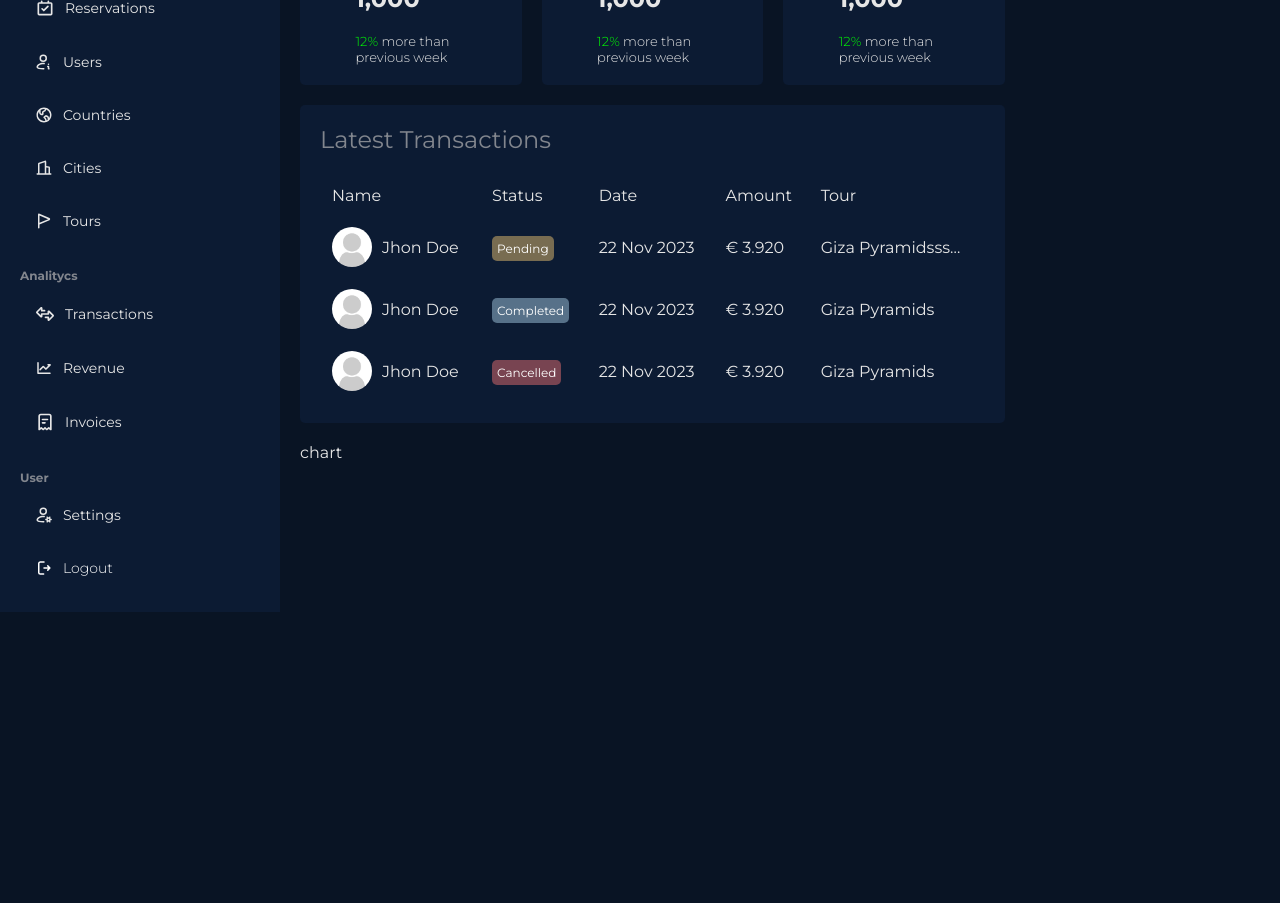
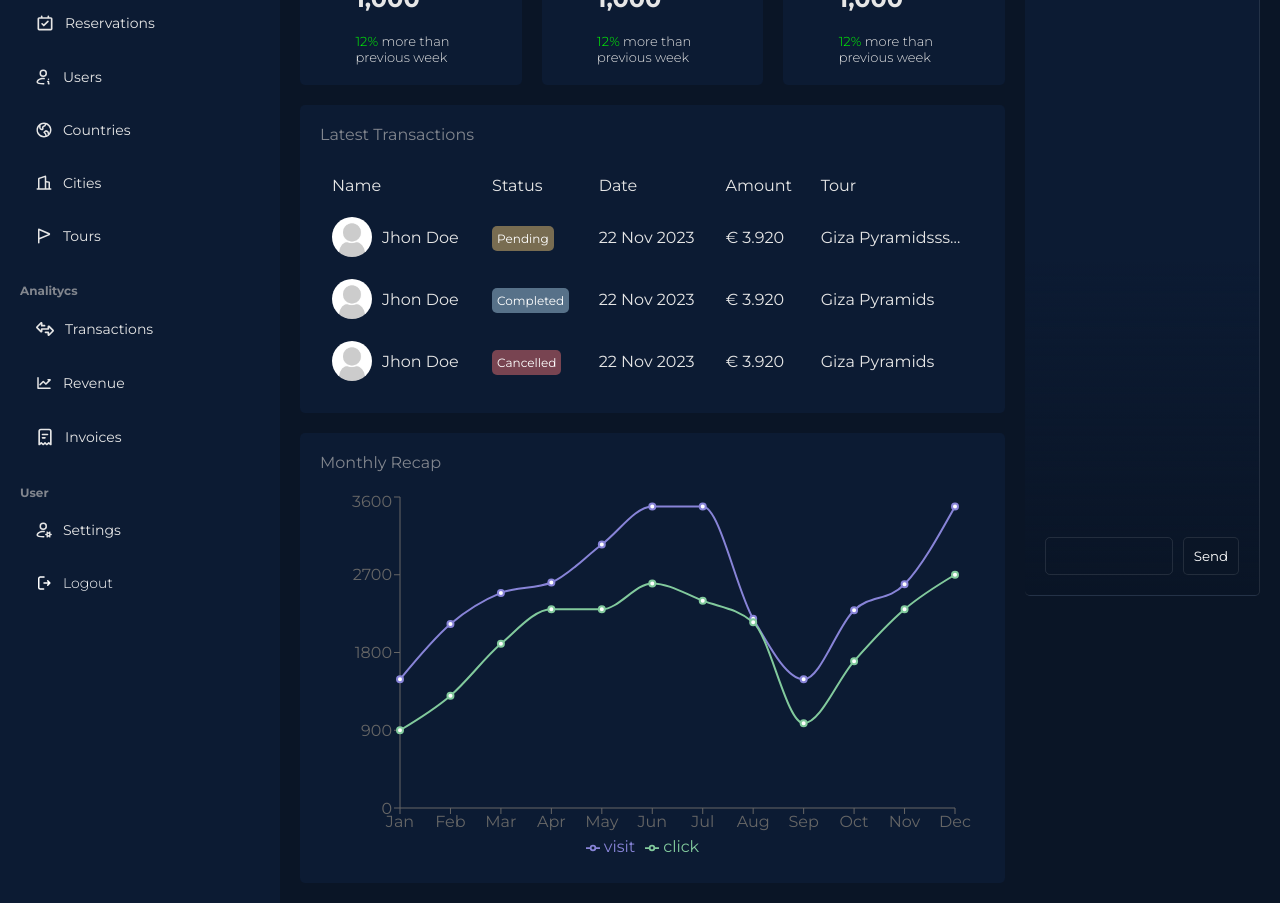
Before and after one commit to BrianZenhom/moonvalleytours-dashboard, a Next.js app: page /dashboard in a window 1280 px wide. Shown: the part 200-1103 px from the top of the page. Before the commit the page ends 812 px from the top, so only its background shows below. Built offline with nearby package versions, Linux system fonts and the light colour scheme.

Commit message:
Update chart component and rightbar styles

```diff
--- a/app/ui/dashboard/chart/chart.jsx
+++ b/app/ui/dashboard/chart/chart.jsx
@@ -1,5 +1,120 @@
+'use client';
+
+import {
+  LineChart,
+  Line,
+  XAxis,
+  YAxis,
+  Tooltip,
+  Legend,
+  ResponsiveContainer,
+} from 'recharts';
+
 import styles from './chart.module.css';
 
+const data = [
+  {
+    name: 'Jan',
+    visit: 1490,
+    click: 900,
+  },
+  {
+    name: 'Feb',
+    visit: 2130,
+    click: 1300,
+  },
+  {
+    name: 'Mar',
+    visit: 2490,
+    click: 1900,
+  },
+  {
+    name: 'Apr',
+    visit: 2610,
+    click: 2300,
+  },
+  {
+    name: 'May',
+    visit: 3050,
+    click: 2300,
+  },
+  {
+    name: 'Jun',
+    visit: 3490,
+    click: 2600,
+  },
+  {
+    name: 'Jul',
+    visit: 3490,
+    click: 2400,
+  },
+  {
+    name: 'Aug',
+    visit: 2190,
+    click: 2150,
+  },
+  {
+    name: 'Sep',
+    visit: 1490,
+    click: 980,
+  },
+  {
+    name: 'Oct',
+    visit: 2290,
+    click: 1700,
+  },
+  {
+    name: 'Nov',
+    visit: 2590,
+    click: 2300,
+  },
+  {
+    name: 'Dec',
+    visit: 3490,
+    click: 2700,
+  },
+];
+
 export default function Chart() {
-  return <div className={styles.container}>chart</div>;
+  return (
+    <div className={styles.container}>
+      <h2 className={styles.title}>Monthly Recap</h2>
+      <ResponsiveContainer width="100%" height="90%">
+        <LineChart
+          width={300}
+          height={100}
+          data={data}
+          margin={{
+            top: 5,
+            right: 30,
+            left: 20,
+            bottom: 5,
+          }}
+        >
+          <XAxis dataKey="name" />
+          <YAxis />
+          <Tooltip
+            contentStyle={{
+              background: '#091424',
+              border: 'none',
+              borderRadius: '5px',
+            }}
+          />
+          <Legend />
+          <Line
+            type="monotone"
+            dataKey="visit"
+            stroke="#8884d8"
+            strokeWidth={2}
+          />
+          <Line
+            type="monotone"
+            dataKey="click"
+            stroke="#82ca9d"
+            strokeWidth={2}
+          />
+        </LineChart>
+      </ResponsiveContainer>
+    </div>
+  );
 }
--- a/app/ui/dashboard/chart/chart.module.css
+++ b/app/ui/dashboard/chart/chart.module.css
@@ -1,2 +1,13 @@
 .container {
+  height: 450px;
+  background-color: var(--bgSoft);
+  padding: 20px;
+  border-radius: 5px;
 }
+
+.title {
+  margin-bottom: 20px;
+  font-size: 16px;
+  font-weight: 400;
+  color: var(--textSoft);
+}
--- a/app/ui/dashboard/rightbar/rightbar.jsx
+++ b/app/ui/dashboard/rightbar/rightbar.jsx
@@ -1,5 +1,13 @@
 import styles from './rightbar.module.css';
 
 export default function Rightbar() {
-  return <div className={styles.container}>rightbar</div>;
+  return (
+    <aside className={styles.container}>
+      <div className={styles.chatbox}></div>
+      <div className={styles.textbox}>
+        <input type="text" />
+        <button>Send</button>
+      </div>
+    </aside>
+  );
 }
--- a/app/ui/dashboard/rightbar/rightbar.module.css
+++ b/app/ui/dashboard/rightbar/rightbar.module.css
@@ -0,0 +1,49 @@
+.container {
+  width: 100%;
+  background-image: linear-gradient(
+    to bottom,
+    var(--bgSoft),
+    var(--bgSoft),
+    transparent
+  );
+  border-radius: 5px;
+  height: 70%;
+  display: flex;
+  flex-direction: column;
+  justify-content: space-between;
+  padding: 20px;
+  border: 1px solid rgba(255, 255, 255, 0.1);
+  border-left: transparent;
+}
+
+.textbox {
+  display: flex;
+  justify-content: space-between;
+  gap: 10px;
+}
+.textbox input {
+  width: 70%;
+  height: 100%;
+  border-radius: 5px;
+  border: none;
+  background-color: transparent;
+  border: 1px solid rgba(255, 255, 255, 0.1);
+  color: white;
+  padding: 10px;
+}
+.textbox button {
+  width: 30%;
+  background-color: var(--bg);
+  color: white;
+  font-family: inherit;
+  border: 1px solid rgba(255, 255, 255, 0.1);
+  border-radius: 5px;
+  padding: 10px;
+  height: 100%;
+  cursor: pointer;
+}
+
+.textbox button:hover {
+  background-color: var(--bgSoft);
+  outline: 1px solid white;
+}
--- a/app/ui/dashboard/transactions/transactions.module.css
+++ b/app/ui/dashboard/transactions/transactions.module.css
@@ -6,6 +6,7 @@
 
 .title {
   margin-bottom: 20px;
+  font-size: 16px;
   font-weight: 400;
   color: var(--textSoft);
 }
--- a/app/ui/globals.css
+++ b/app/ui/globals.css
@@ -1,5 +1,5 @@
 :root {
-  --bg: rgb(9, 20, 36);
+  --bg: rgb(10, 21, 38);
   --bgSoft: rgb(12, 27, 51);
   --text: rgb(230, 230, 230);
   --textSoft: rgb(130, 134, 142);
```
